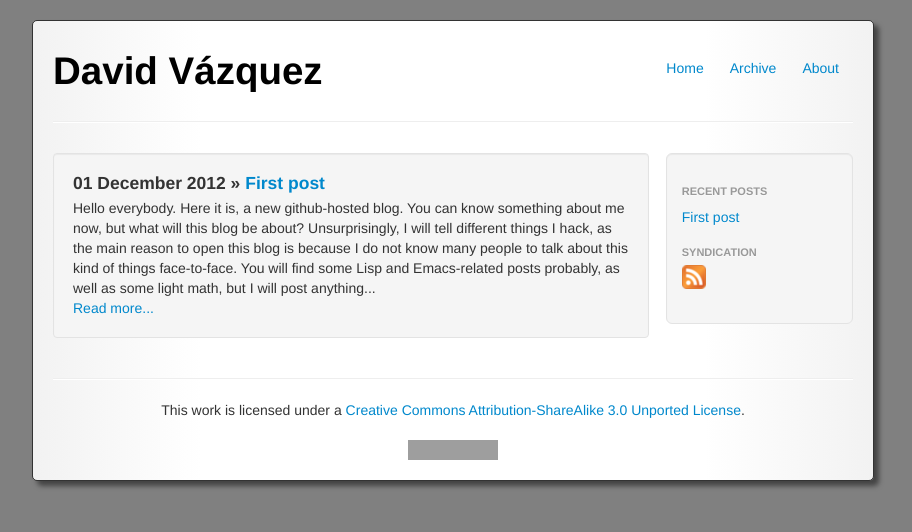
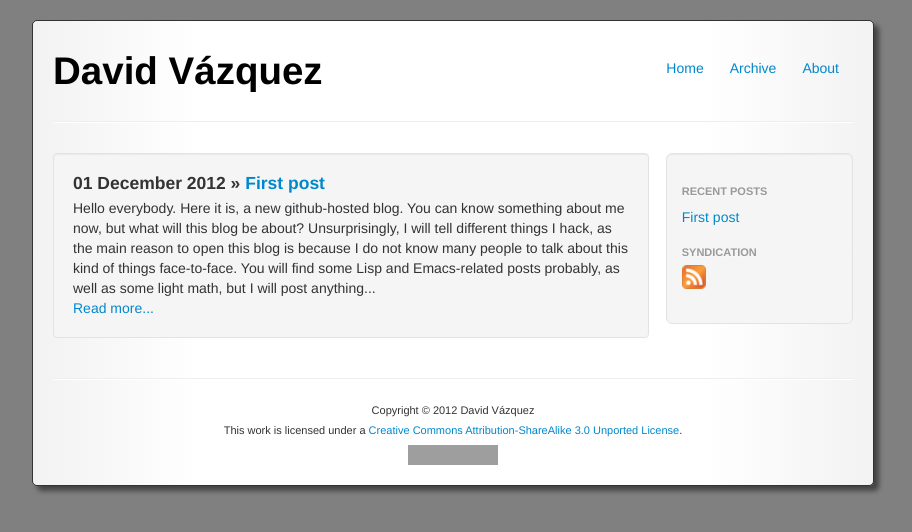
Before and after one commit to davazp/davazp.github.io, a Jekyll site: the page built from index.html, in a window 1280 px wide. Shown: the top 532 px of the page, without its empty margins (187-1099 px from the left). Built offline with Jekyll 4.4.1, drawn with Linux system fonts in a browser that asks for light colours; grey boxes are pictures that could not be loaded.

Commit message:
Add copyright notice

```diff
--- a/_includes/footer.html
+++ b/_includes/footer.html
@@ -1,6 +1,7 @@
 <div class="license">
   <hr>
- This work is licensed under a <a rel="license"
+  Copyright &copy; 2012 David Vázquez<br />
+  This work is licensed under a <a rel="license"
   href="http://creativecommons.org/licenses/by-sa/3.0/deed.en_US">Creative
   Commons Attribution-ShareAlike 3.0 Unported License</a>.<br />
    <a rel="license"
--- a/css/custom.css
+++ b/css/custom.css
@@ -35,8 +35,8 @@ h1 a, h1 a:hover {
     margin: 30px 0;
 }
 
-.license { text-align: center; }
-.license img { margin-top: 20px; }
+.license { font-size: 11px; text-align: center; }
+.license img { margin-top: 5px; }
 
 pre.src {
     color: #e2e2e2;
```
